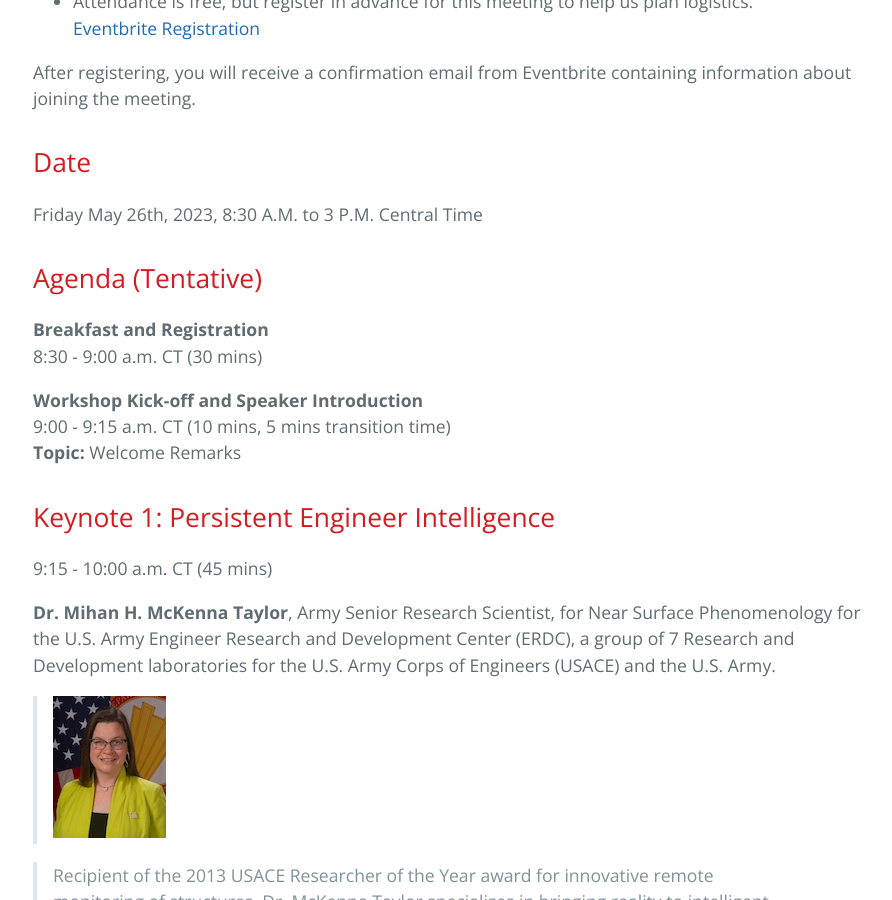
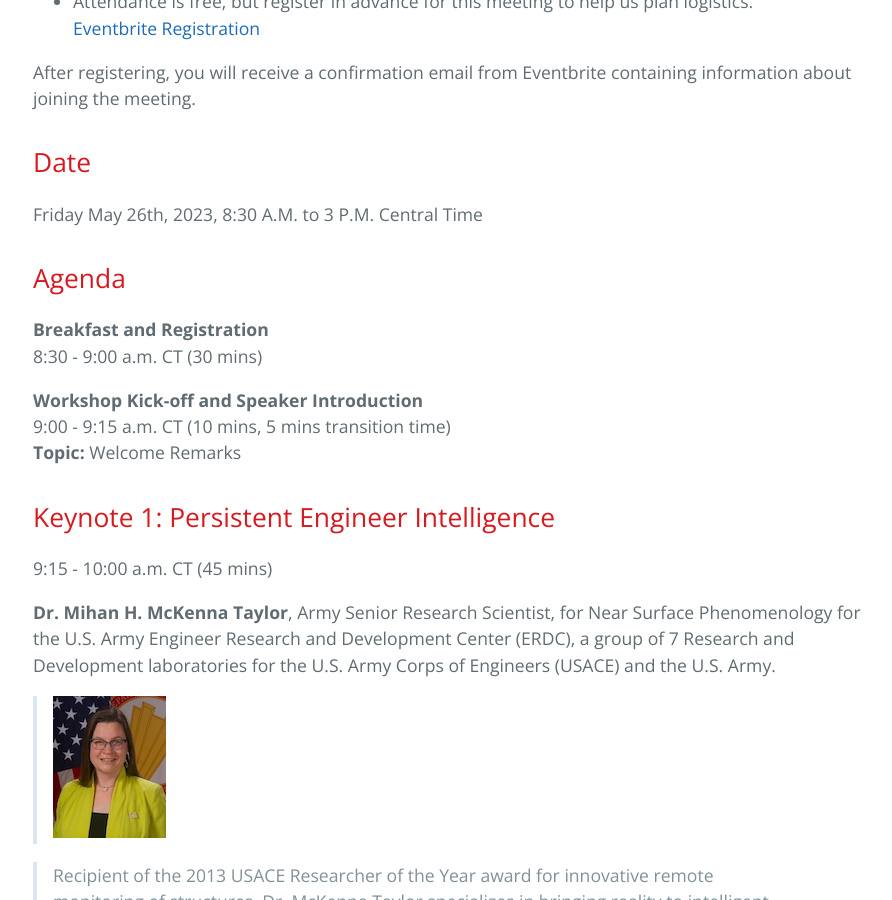
Before and after one commit to BridgingBigData/BridgingBigData.github.io, a Jekyll site: the page built from pages/bbd2023agenda.md, in a window 1280 px wide and 900 px high, scrolled down 558 px. Shown: the whole window, without its empty margins (191-1083 px from the left). Built offline with Jekyll 4.4.1, drawn with Linux system fonts in a browser that asks for light colours.

Commit message:
Update agenda

```diff
--- a/pages/bbd2023agenda.md
+++ b/pages/bbd2023agenda.md
@@ -16,7 +16,7 @@ After registering, you will receive a confirmation email from Eventbrite contain
 Friday May 26th, 2023, 8:30 A.M. to 3 P.M. Central Time
 
 
-## Agenda (Tentative)
+## Agenda
 
 **Breakfast and Registration**
 8:30 - 9:00 a.m. CT (30 mins)
@@ -145,7 +145,6 @@ Education: Bachelors in Mechanical Engineering – Univ. of Madras; Masters in M
 |Lacy|Efficient Convoy Routing and Bridge Load Optimization User Interface|
 
 
-
 ## Break
 1:15 – 1:30 p.m. CT (15 mins)
 
```
